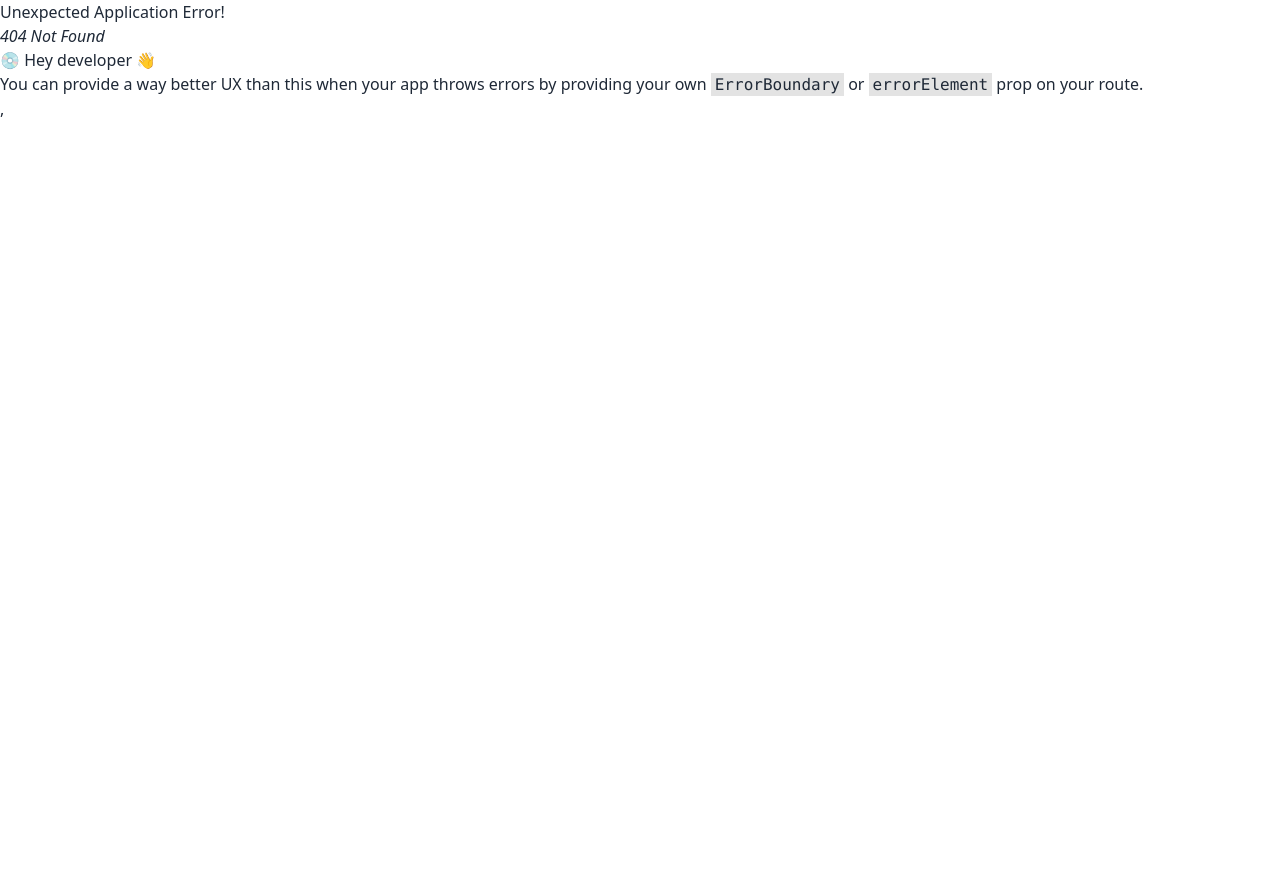
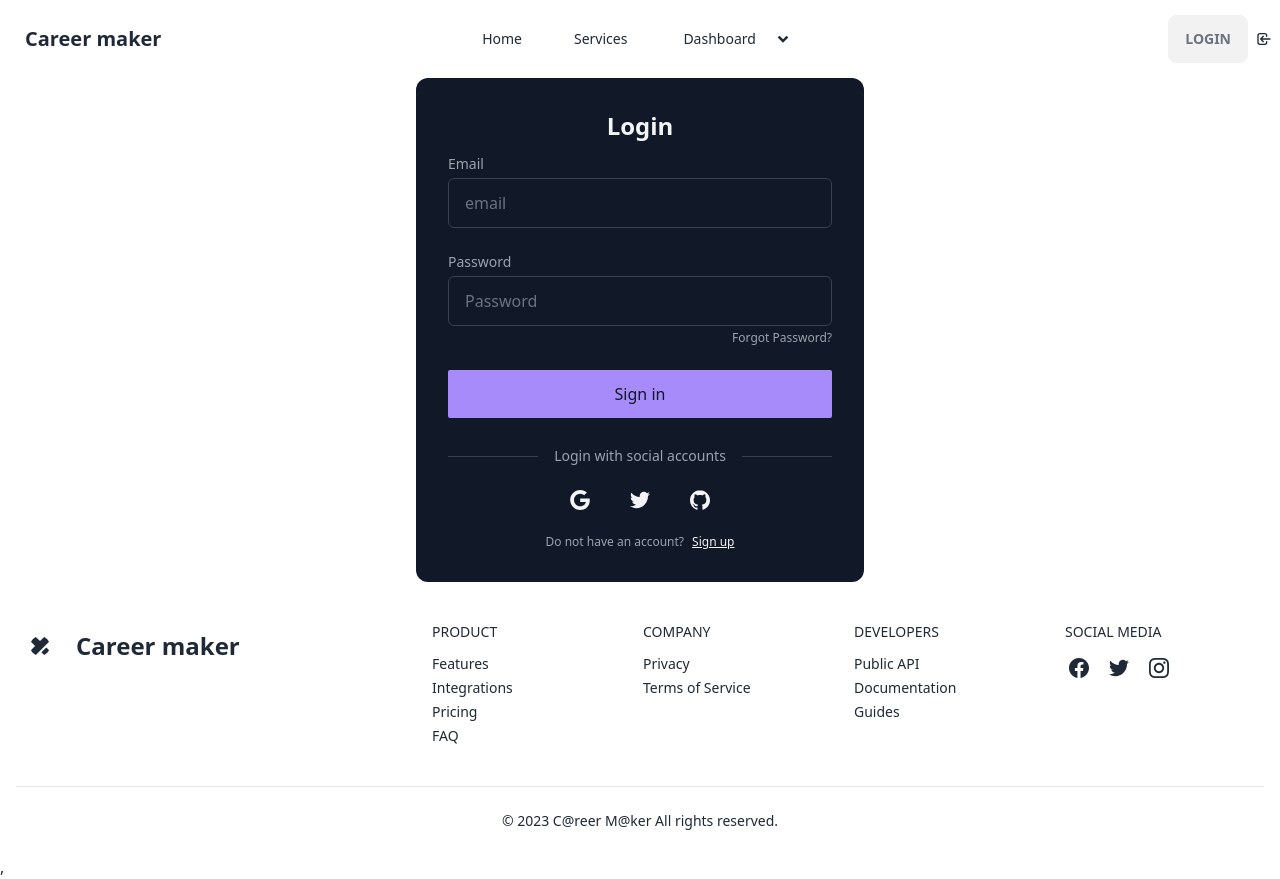
Before and after one commit to sarkarniloy102/CareerMaker_ClientSide, a React (Vite) app: page /login in a window 1280 px wide. Before the commit this address had no page. Before the commit the page ends 800 px from the top, so only its background shows below. Built offline with nearby package versions, Linux system fonts and the light colour scheme.

Commit message:
just create Login section if login button is clicked in Navbar

```diff
--- a/package.json
+++ b/package.json
@@ -10,6 +10,7 @@
     "preview": "vite preview"
   },
   "dependencies": {
+    "firebase": "^10.5.2",
     "flowbite": "^2.0.0",
     "localforage": "^1.10.0",
     "match-sorter": "^6.3.1",
--- /dev/null
+++ b/src/Components/LogIn/LogIn.jsx
@@ -0,0 +1,53 @@
+import { Link } from "react-router-dom";
+
+
+const LogIn = () => {
+    return (
+        <div >
+            <div className="w-full max-w-md p-8 space-y-3 mx-auto rounded-xl bg-gray-900 text-gray-100">
+                <h1 className="text-2xl font-bold text-center">Login</h1>
+                <form className="space-y-6">
+                    <div className="space-y-1 text-sm">
+                        <label className="block text-gray-400">Email</label>
+                        <input type="email" name="email" id="username" placeholder="email" className="w-full px-4 py-3 rounded-md border-gray-700 bg-gray-900 text-gray-100 focus:border-violet-400" />
+                    </div>
+                    <div className="space-y-1 text-sm">
+                        <label className="block text-gray-400">Password</label>
+                        <input type="password" name="password" id="password" placeholder="Password" className="w-full px-4 py-3 rounded-md border-gray-700 bg-gray-900 text-gray-100 focus:border-violet-400" />
+                        <div className="flex justify-end text-xs text-gray-400">
+                            <a rel="noopener noreferrer" href="#">Forgot Password?</a>
+                        </div>
+                    </div>
+                    <button className="block w-full p-3 text-center rounded-sm text-gray-900 bg-violet-400">Sign in</button>
+                </form>
+                <div className="flex items-center pt-4 space-x-1">
+                    <div className="flex-1 h-px sm:w-16 bg-gray-700"></div>
+                    <p className="px-3 text-sm text-gray-400">Login with social accounts</p>
+                    <div className="flex-1 h-px sm:w-16 bg-gray-700"></div>
+                </div>
+                <div className="flex justify-center space-x-4">
+                    <button aria-label="Log in with Google" className="p-3 rounded-sm">
+                        <svg xmlns="http://www.w3.org/2000/svg" viewBox="0 0 32 32" className="w-5 h-5 fill-current">
+                            <path d="M16.318 13.714v5.484h9.078c-0.37 2.354-2.745 6.901-9.078 6.901-5.458 0-9.917-4.521-9.917-10.099s4.458-10.099 9.917-10.099c3.109 0 5.193 1.318 6.38 2.464l4.339-4.182c-2.786-2.599-6.396-4.182-10.719-4.182-8.844 0-16 7.151-16 16s7.156 16 16 16c9.234 0 15.365-6.49 15.365-15.635 0-1.052-0.115-1.854-0.255-2.651z"></path>
+                        </svg>
+                    </button>
+                    <button aria-label="Log in with Twitter" className="p-3 rounded-sm">
+                        <svg xmlns="http://www.w3.org/2000/svg" viewBox="0 0 32 32" className="w-5 h-5 fill-current">
+                            <path d="M31.937 6.093c-1.177 0.516-2.437 0.871-3.765 1.032 1.355-0.813 2.391-2.099 2.885-3.631-1.271 0.74-2.677 1.276-4.172 1.579-1.192-1.276-2.896-2.079-4.787-2.079-3.625 0-6.563 2.937-6.563 6.557 0 0.521 0.063 1.021 0.172 1.495-5.453-0.255-10.287-2.875-13.52-6.833-0.568 0.964-0.891 2.084-0.891 3.303 0 2.281 1.161 4.281 2.916 5.457-1.073-0.031-2.083-0.328-2.968-0.817v0.079c0 3.181 2.26 5.833 5.26 6.437-0.547 0.145-1.131 0.229-1.724 0.229-0.421 0-0.823-0.041-1.224-0.115 0.844 2.604 3.26 4.5 6.14 4.557-2.239 1.755-5.077 2.801-8.135 2.801-0.521 0-1.041-0.025-1.563-0.088 2.917 1.86 6.36 2.948 10.079 2.948 12.067 0 18.661-9.995 18.661-18.651 0-0.276 0-0.557-0.021-0.839 1.287-0.917 2.401-2.079 3.281-3.396z"></path>
+                        </svg>
+                    </button>
+                    <button aria-label="Log in with GitHub" className="p-3 rounded-sm">
+                        <svg xmlns="http://www.w3.org/2000/svg" viewBox="0 0 32 32" className="w-5 h-5 fill-current">
+                            <path d="M16 0.396c-8.839 0-16 7.167-16 16 0 7.073 4.584 13.068 10.937 15.183 0.803 0.151 1.093-0.344 1.093-0.772 0-0.38-0.009-1.385-0.015-2.719-4.453 0.964-5.391-2.151-5.391-2.151-0.729-1.844-1.781-2.339-1.781-2.339-1.448-0.989 0.115-0.968 0.115-0.968 1.604 0.109 2.448 1.645 2.448 1.645 1.427 2.448 3.744 1.74 4.661 1.328 0.14-1.031 0.557-1.74 1.011-2.135-3.552-0.401-7.287-1.776-7.287-7.907 0-1.751 0.62-3.177 1.645-4.297-0.177-0.401-0.719-2.031 0.141-4.235 0 0 1.339-0.427 4.4 1.641 1.281-0.355 2.641-0.532 4-0.541 1.36 0.009 2.719 0.187 4 0.541 3.043-2.068 4.381-1.641 4.381-1.641 0.859 2.204 0.317 3.833 0.161 4.235 1.015 1.12 1.635 2.547 1.635 4.297 0 6.145-3.74 7.5-7.296 7.891 0.556 0.479 1.077 1.464 1.077 2.959 0 2.14-0.020 3.864-0.020 4.385 0 0.416 0.28 0.916 1.104 0.755 6.4-2.093 10.979-8.093 10.979-15.156 0-8.833-7.161-16-16-16z"></path>
+                        </svg>
+                    </button>
+                </div>
+                <p className="text-xs text-center sm:text-gray-400 ">Do not have an account?
+                    <Link to={'/signup'} rel="noopener noreferrer" href="#" className="underline ml-2 text-gray-100">Sign up</Link>
+                </p>
+            </div>
+        </div>
+    );
+};
+
+export default LogIn;
--- a/src/Components/Routes/Routes.jsx
+++ b/src/Components/Routes/Routes.jsx
@@ -1,6 +1,7 @@
 import { createBrowserRouter } from "react-router-dom";
 import Main from "../Main";
 import Home from "../Home/Home/Home";
+import LogIn from "../LogIn/LogIn";
 
 
 const router = createBrowserRouter ([
@@ -11,6 +12,10 @@
         {
             path: "/",
             element: <Home></Home>
+        },
+        {
+          path:'/login',
+          element: <LogIn></LogIn>
         }
       ]
     },
--- a/src/Components/Shared/Navbar/Navbar.jsx
+++ b/src/Components/Shared/Navbar/Navbar.jsx
@@ -6,7 +6,7 @@
     const navbar =
         <>
             <ul className="lg:flex items-center gap-5">
-                <li><Link to={"/home"} className="hover:text-violet-400">Home</Link></li>
+                <li><Link to={"/"} className="hover:text-violet-400">Home</Link></li>
                 <li><Link to={"/services"} className="hover:text-violet-400">Services</Link></li>
                 <li className="dropdown dropdown-bottom"><Link className="hover:text-violet-400">
                     <label tabIndex={0} className="m-1">Dashboard  </label> <RiArrowDropDownLine className="text-3xl"></RiArrowDropDownLine>
@@ -38,12 +38,13 @@
                     {navbar}
                 </ul>
             </div>
-            <div className="navbar-end flex items-center gap-x-2 sm:ml-auto ">
+
+            <Link to={"/login"} className="navbar-end flex items-center gap-x-2 sm:ml-auto ">
                 <input className="btn text-gray-500 hover:text-violet-400 dark:text-gray-400 dark:hover:text-violet-700 cursor-pointer"
                     type="submit" value="Login" />
                 < HiOutlineLogin></HiOutlineLogin>
-            </div>
-        </div>
+            </Link>
+        </div >
     );
 };
 
--- /dev/null
+++ b/src/firebase/firebase.config.js
@@ -0,0 +1,19 @@
+// Import the functions you need from the SDKs you need
+import { initializeApp } from "firebase/app";
+// TODO: Add SDKs for Firebase products that you want to use
+// https://firebase.google.com/docs/web/setup#available-libraries
+
+// Your web app's Firebase configuration
+const firebaseConfig = {
+    authDomain: import.meta.env.VITE_apiKey,
+    apiKey: import.meta.env.VITE_authDomain,
+    projectId: import.meta.env.VITE_projectId,
+    storageBucket: import.meta.env.VITE_storageBucket,
+    messagingSenderId: import.meta.env.VITE_messagingSenderId,
+    appId: import.meta.env.VITE_appId,
+};
+
+// Initialize Firebase
+const app = initializeApp(firebaseConfig);
+
+export default app;
```
Also changed, not shown: src/Provider/AuthProvider.jsx (added), 1 other file (tests, documents, lock files or other folders).
